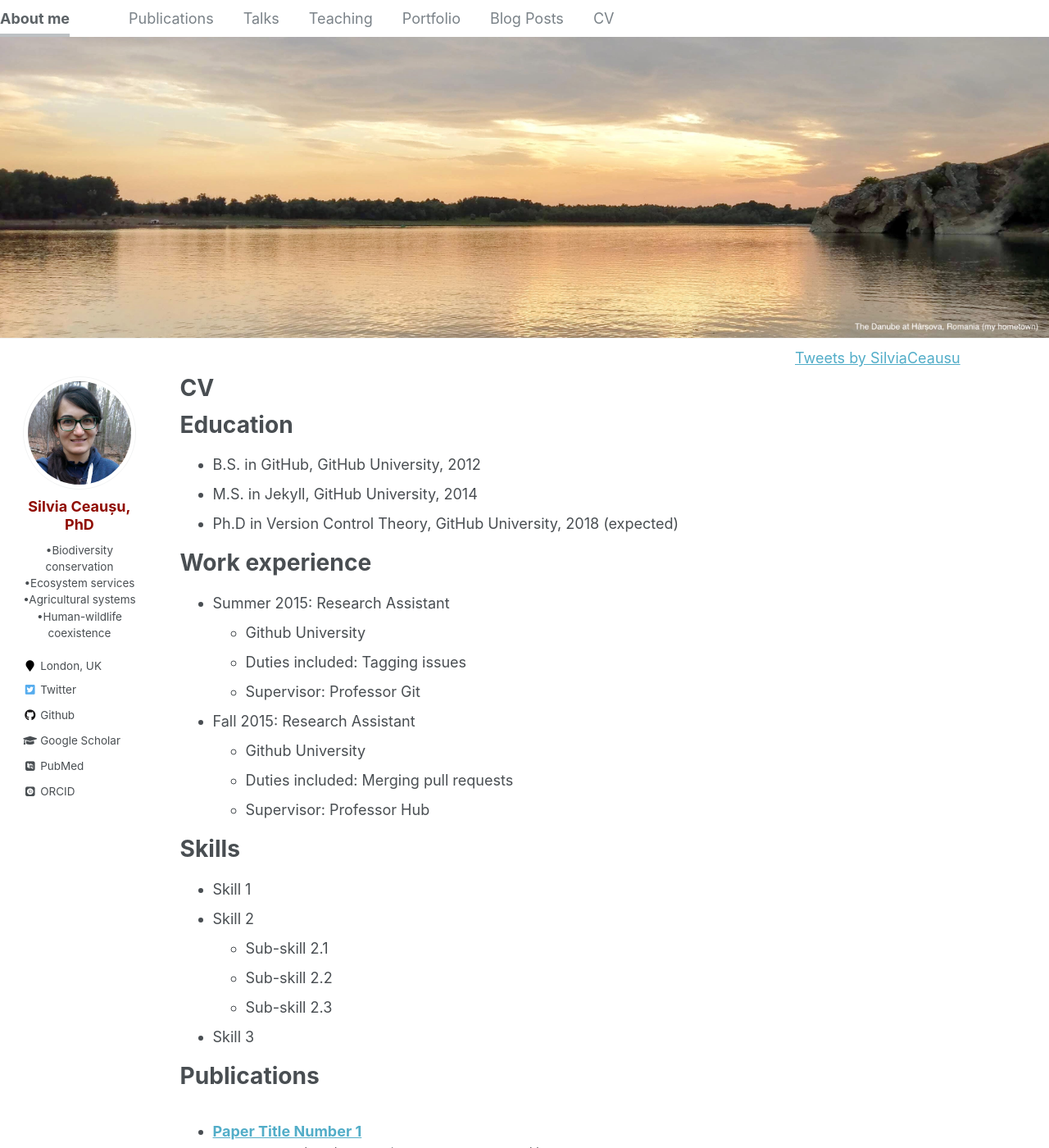
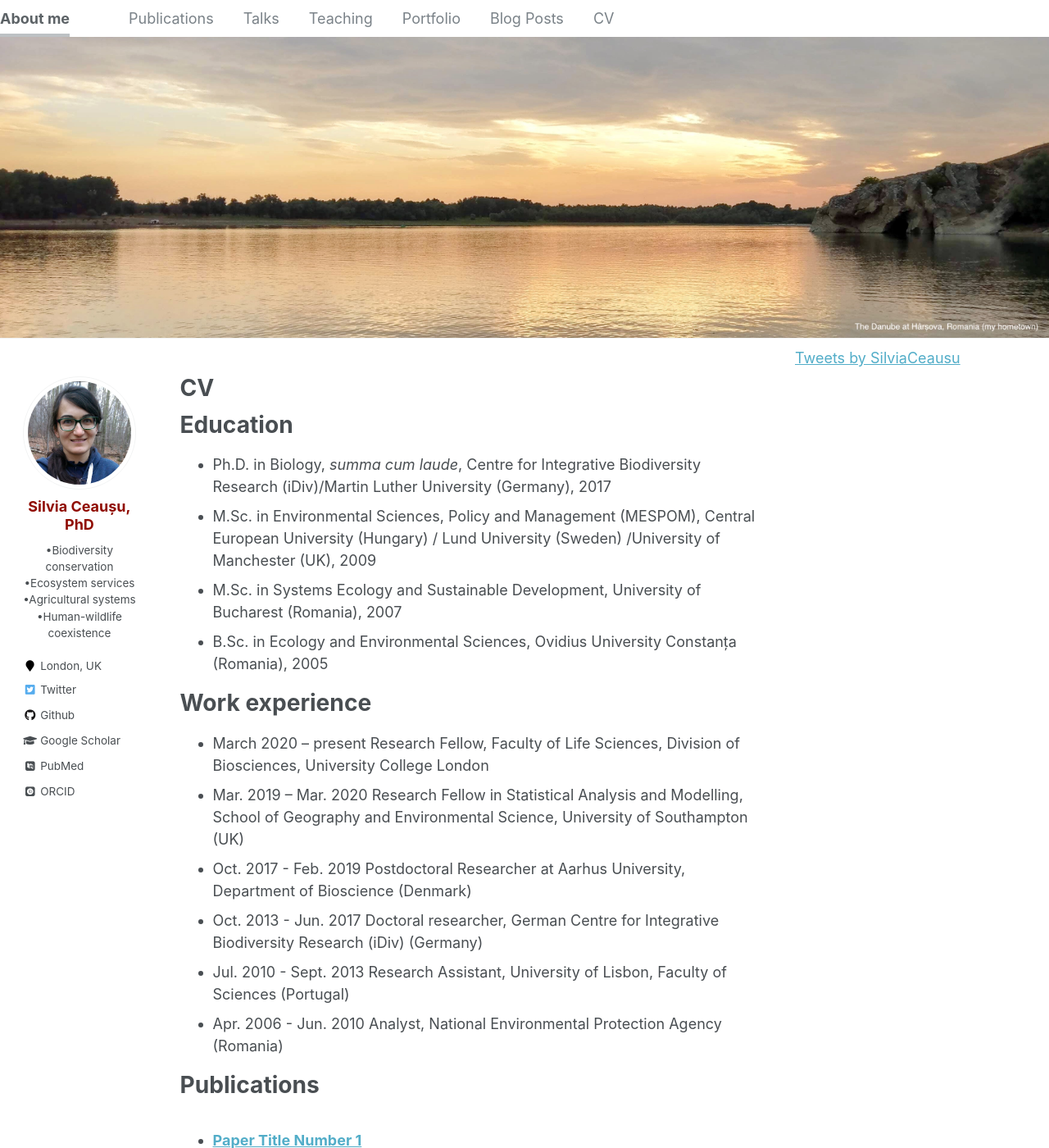
Before and after one commit to SilviaCeausu/SilviaCeausu.github.io, a Jekyll site: the page built from _pages/cv.md, in a window 1280 px wide and 1400 px high. Shown: the whole window at 82% size. Built offline with Jekyll 4.4.1, drawn with Linux system fonts in a browser that asks for light colours; some web fonts are replaced; comment, search, counter and statistics services are not loaded; some of the changed text lies outside the part shown.

Commit message:
Update cv.md

```diff
--- a/_pages/cv.md
+++ b/_pages/cv.md
@@ -11,30 +11,19 @@ redirect_from:
 
 Education
 ======
-* B.S. in GitHub, GitHub University, 2012
-* M.S. in Jekyll, GitHub University, 2014
-* Ph.D in Version Control Theory, GitHub University, 2018 (expected)
+* Ph.D. in Biology, _summa cum laude_, Centre for Integrative Biodiversity Research (iDiv)/Martin Luther University (Germany), 2017
+* M.Sc. in Environmental Sciences, Policy and Management (MESPOM), Central European University (Hungary) / Lund University (Sweden) /University of Manchester (UK), 2009
+* M.Sc. in Systems Ecology and Sustainable Development, University of Bucharest (Romania), 2007
+* B.Sc. in Ecology and Environmental Sciences, Ovidius University Constanța (Romania), 2005
 
 Work experience
 ======
-* Summer 2015: Research Assistant
-  * Github University
-  * Duties included: Tagging issues
-  * Supervisor: Professor Git
-
-* Fall 2015: Research Assistant
-  * Github University
-  * Duties included: Merging pull requests
-  * Supervisor: Professor Hub
-
-Skills
-======
-* Skill 1
-* Skill 2
-  * Sub-skill 2.1
-  * Sub-skill 2.2
-  * Sub-skill 2.3
-* Skill 3
+* March 2020 – present 	  Research Fellow, Faculty of Life Sciences, Division of Biosciences, University College London
+* Mar. 2019 – Mar. 2020 	Research Fellow in Statistical Analysis and Modelling, School of Geography and Environmental Science, University of Southampton (UK)
+* Oct. 2017 - Feb. 2019 	Postdoctoral Researcher at Aarhus University, Department of Bioscience (Denmark)
+* Oct. 2013 - Jun. 2017 	Doctoral researcher, German Centre for Integrative Biodiversity Research (iDiv) (Germany)
+* Jul. 2010 - Sept. 2013 	Research Assistant, University of Lisbon, Faculty of Sciences (Portugal)
+* Apr. 2006 - Jun. 2010 	Analyst, National Environmental Protection Agency (Romania)
 
 Publications
 ======
```
Also changed, not shown: other parts of _pages/cv.md (+0 -4 lines).
